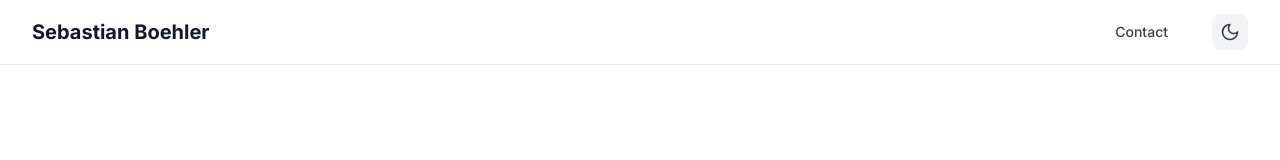
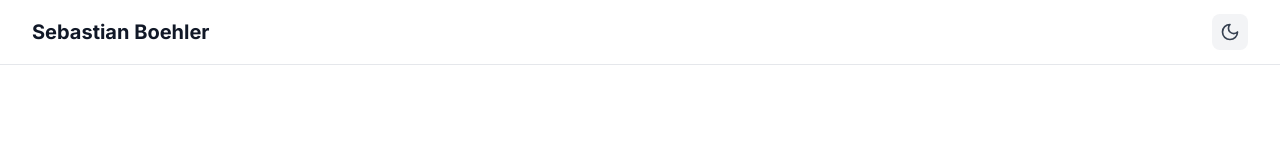
Before and after one commit to SebastianBoehler/sebastianboehler, a Next.js app: page / in a window 1280 px wide. Shown: the top 160 px of the page. Built offline with nearby package versions, Linux system fonts and the light colour scheme.

Commit message:
chore: remove login btn

```diff
--- a/src/components/Header.tsx
+++ b/src/components/Header.tsx
@@ -8,8 +8,8 @@ export default function Header() {
   const { theme, toggleTheme } = useTheme();
   const [isMenuOpen, setIsMenuOpen] = useState(false);
 
-  const menuItems = [
-    { label: 'Contact', href: '/contact' },
+  const menuItems: { label: string; href: string }[] = [
+    //{ label: 'Contact', href: '/contact' },
   ];
 
   return (
```
